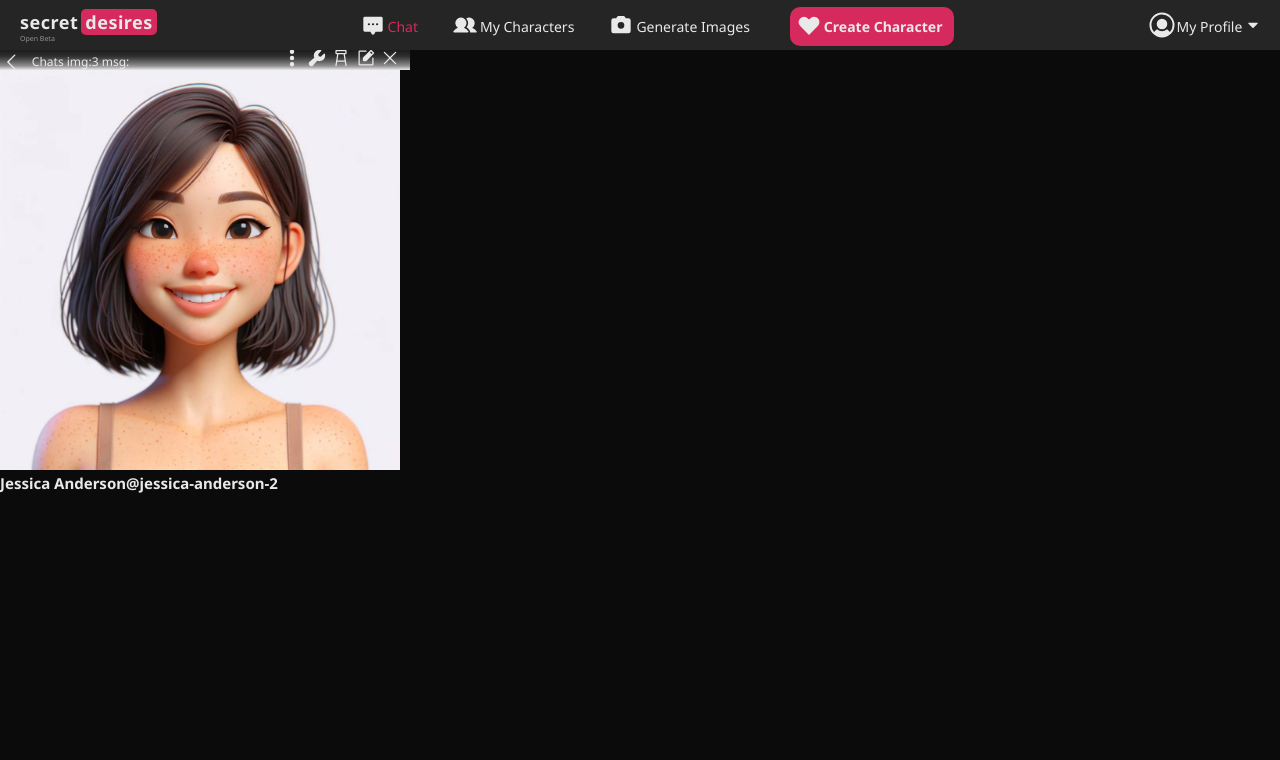
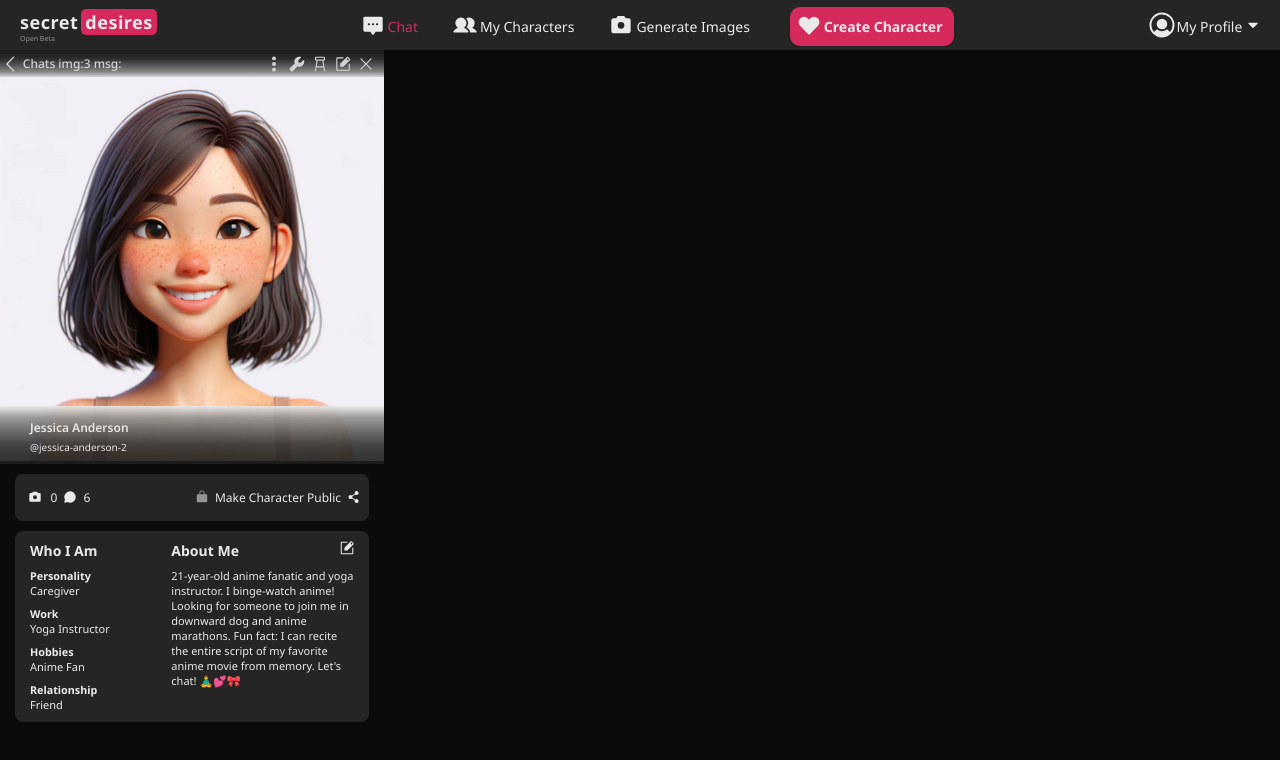
Before and after one commit to Shruti-Gupta-30/Ai-chat-greenbrands-Task, a React (Create React App) app: page /chats in a window 1280 px wide. Shown: the top 760 px of the page. Built offline with nearby package versions, Linux system fonts and the light colour scheme.

Commit message:
Character section almost responsive

```diff
--- /dev/null
+++ b/src/components/ProfileActionsBar/ProfileActionsBar.css
@@ -0,0 +1,26 @@
+.actionsBar {
+	margin: 1rem 1.5rem;
+	display: flex;
+	justify-content: space-between;
+	align-items: center;
+	background-color: var(--gray-1);
+	padding: 1rem;
+	border-radius: 8px;
+}
+.actions {
+	padding: 0.5rem;
+}
+.actions .icon,
+.share .icon {
+	scale: 1.4;
+}
+.icon.gray {
+	color: var(--gray-2);
+}
+.actionInfo {
+	font-size: 1.2rem;
+	text-align: center;
+	padding-inline: 0.8rem;
+}
+.share {
+}
--- /dev/null
+++ b/src/components/ProfileActionsBar/ProfileActionsBar.jsx
@@ -0,0 +1,27 @@
+import "./ProfileActionsBar.css";
+import {
+	Camera,
+	ChatCircle,
+	LockSimple,
+	ShareNetwork,
+} from "@phosphor-icons/react";
+
+function ProfileActionsBar() {
+	return (
+		<div className="actionsBar">
+			<div className="actions">
+				<Camera className="icon" weight="fill" />{" "}
+				<span className="actionInfo">0</span>
+				<ChatCircle className="icon" weight="fill" />
+				<span className="actionInfo">6</span>
+			</div>
+			<div className="share">
+				<LockSimple className="icon gray" weight="fill" />
+				<span className="actionInfo">Make Character Public</span>
+				<ShareNetwork className="icon" weight="fill" />
+			</div>
+		</div>
+	);
+}
+
+export default ProfileActionsBar;
--- a/src/components/ProfileInfo/ProfileInfo.jsx
+++ b/src/components/ProfileInfo/ProfileInfo.jsx
@@ -1,7 +1,59 @@
 import "./profileInfo.css";
+import { NotePencil } from "@phosphor-icons/react";
 
-function ProfileInfo() {
-	return <div></div>;
+function ProfileInfo({ profileData }) {
+	return (
+		<div className="profileInfoCard">
+			<div className="whoIam">
+				<h4 className="sectionHeading">Who I Am</h4>
+				<div
+					className="trait
+                "
+				>
+					<h5>
+						{" "}
+						Personality{" "}
+						<span className="traitInfo">{profileData.personality}</span>
+					</h5>
+				</div>
+				<div
+					className="trait
+                "
+				>
+					<h5>
+						{" "}
+						Work <span className="traitInfo">{profileData.work}</span>
+					</h5>
+				</div>
+				<div
+					className="trait
+                "
+				>
+					<h5>
+						{" "}
+						Hobbies <span className="traitInfo">{profileData.hobbies}</span>
+					</h5>
+				</div>
+				<div
+					className="trait
+                "
+				>
+					<h5>
+						{" "}
+						Relationship{" "}
+						<span className="traitInfo">{profileData.relationship}</span>
+					</h5>
+				</div>
+			</div>
+			<div className="about">
+				<h4 className="sectionHeading">
+					{" "}
+					About Me <NotePencil className="icon" weight="fill" />
+				</h4>
+				<p className="aboutInfo">{profileData.about}</p>
+			</div>
+		</div>
+	);
 }
 
 export default ProfileInfo;
--- a/src/components/ProfileInfo/profileInfo.css
+++ b/src/components/ProfileInfo/profileInfo.css
@@ -0,0 +1,37 @@
+.profileInfoCard {
+	background-color: var(--gray-1);
+	padding: 1rem 1.5rem;
+	border-radius: 8px;
+	margin: 1rem 1.5rem;
+	display: grid;
+	grid-template-columns: 1fr 2fr;
+	gap: 5rem;
+}
+.whoIam {
+}
+.sectionHeading {
+	font-size: 1.4rem;
+	display: flex;
+	justify-content: space-between;
+}
+.trait {
+	padding-block-start: 0.8rem;
+	font-size: 1.3rem;
+}
+.traitInfo {
+	display: block;
+	text-transform: capitalize;
+	font-weight: 400;
+	font-size: 1.1rem;
+}
+.about {
+}
+.about .sectionHeading .icon {
+	scale: 1.2;
+}
+.aboutInfo {
+	padding-block-start: 0.8rem;
+	font-size: 1.1rem;
+
+	font-weight: 400;
+}
--- a/src/components/ProfileSettingsBar/profileSettingsBar.css
+++ b/src/components/ProfileSettingsBar/profileSettingsBar.css
@@ -1,23 +1,24 @@
 .profileNav {
-	width: 32vw;
+	width: var(--width-card);
 	display: grid;
 	grid-template-columns: repeat(3, 1fr);
-	padding-block-start: 0.3rem;
-	background: rgb(29, 29, 29);
+	padding-block: 0.5rem;
+	background: var(--white);
 	background: linear-gradient(
 		180deg,
-		rgba(29, 29, 29, 1) 0%,
-		rgba(37, 37, 37, 1) 18%,
-		rgba(51, 51, 51, 1) 34%,
-		rgba(102, 102, 102, 1) 60%,
-		rgba(146, 146, 146, 1) 80%,
-		rgba(233, 233, 233, 1) 100%
+		rgb(29, 29, 29) 0%,
+		rgb(37, 37, 37) 18%,
+		rgb(51, 51, 51) 34%,
+		rgb(102, 102, 102) 60%,
+		rgb(146, 146, 146) 80%,
+		rgb(233, 233, 233) 100%
 	);
+	opacity: 0.9;
 }
 .chatNotifs {
 	grid-column: 1;
 	display: flex;
-	justify-content: space-around;
+	justify-content: space-evenly;
 	align-items: center;
 }
 .chatNotifs .icon {
@@ -25,14 +26,20 @@
 }
 .chatNotifs h4 {
 	font-size: 1.2rem;
-	font-weight: 400;
+	font-weight: 500;
 }
 .profileSettings {
 	grid-column: 3;
 	display: flex;
 	justify-content: space-evenly;
+	align-items: center;
 }
 .icon {
-	scale: 2;
+	scale: 1.8;
 	color: var(--white);
 }
+@media only screen and (max-width: 998px) {
+	.profileNav {
+		max-width: 100vw;
+	}
+}
--- a/src/index.css
+++ b/src/index.css
@@ -24,9 +24,10 @@
 	--pink: #d62a5e;
 	--gray-1: #252525;
 	--gray-2: #929292;
+	--width-card: 30vw;
 }
 #root {
-	height: 100vh;
+	min-height: 100vh;
 	font-family: "Noto Sans", sans-serif;
 	background-color: var(--black);
 	color: var(--white);
@@ -42,8 +43,22 @@ li {
 	list-style: none;
 }
 /******************MEDIA QUERIES******************/
+/* 300-500, 600-900, 900-1100,>1200 */
 @media only screen and (max-width: 1080px) {
-	/* html {
-		font-size: 60%;
-	} */
+	:root {
+		--width-card: 35vw;
+	}
 }
+@media only screen and (max-width: 998px) {
+	:root {
+		--width-card: 38vw;
+		/* Make it horizontal */
+	}
+}
+@media only screen and (max-width: 780px) {
+}
+@media only screen and (max-width: 590px) {
+	:root {
+		--width-card: 100vw;
+	}
+}
--- a/src/layout/CharacterProfile/CharacterProfile.jsx
+++ b/src/layout/CharacterProfile/CharacterProfile.jsx
@@ -1,14 +1,17 @@
+import ProfileActionsBar from "../../components/ProfileActionsBar/ProfileActionsBar";
+import ProfileInfo from "../../components/ProfileInfo/ProfileInfo";
 import ProfileSettingsBar from "../../components/ProfileSettingsBar/ProfileSettingsBar";
 import "./characterProfile.css";
 
 function CharacterProfile({ profilesData }) {
+	console.log(profilesData);
 	return (
-		<div className="profileCard">
+		<div className="profileCards">
 			{profilesData &&
 				profilesData.map((profileData) => {
-					console.log(profileData);
 					return (
 						<div className="profileCard" key={profileData.id}>
+							<div className="cardPhoto">
 								<figure>
 									<ProfileSettingsBar />
 									<img
@@ -16,13 +19,22 @@ function CharacterProfile({ profilesData }) {
 										alt={profileData.description}
 										height={400}
 									/>
-								<figcaption className="name&id">
-									<h2>
-										{profileData.name}
-										<span>{profileData.id}</span>
-									</h2>
+									<figcaption className="nameId">
+										<span className="profileName">{profileData.name}</span>
+										<span
+											className="profileId"
+											style={{ display: "block", fontSize: ".8 rem" }}
+										>
+											{profileData.id}
+										</span>
 									</figcaption>
 								</figure>
+							</div>
+							<div className="cardInfo">
+								<ProfileActionsBar />
+
+								<ProfileInfo profileData={profileData} />
+							</div>
 						</div>
 					);
 				})}
--- a/src/layout/CharacterProfile/characterProfile.css
+++ b/src/layout/CharacterProfile/characterProfile.css
@@ -1,8 +1,58 @@
+.profileCards {
+}
 .profileCard {
-	max-width: 32vw;
-	position: relative;
+	max-width: var(--width-card);
 	overflow-x: hidden;
 }
-.img {
-	width: 32vw;
+figure {
+	position: relative;
 }
+figure img {
+	width: 100%;
+	height: auto;
+	aspect-ratio: auto 3/4;
+}
+
+figcaption {
+	width: var(--width-card);
+	position: absolute;
+	bottom: 0;
+	background: var(--white);
+	background: linear-gradient(
+		0deg,
+		rgba(29, 29, 29, 1) 0%,
+		rgba(37, 37, 37, 1) 18%,
+		rgba(51, 51, 51, 1) 34%,
+		rgba(102, 102, 102, 1) 60%,
+		rgba(146, 146, 146, 1) 80%,
+		rgba(233, 233, 233, 1) 100%
+	);
+	padding: 1rem 3rem;
+	opacity: 0.9;
+	text-align: left;
+}
+.profileName {
+	font-size: 1.2rem;
+	font-weight: 600;
+	line-height: 2;
+}
+
+/******************MEDIA QUERIES******************/
+/* 300-500, 600-900, 900-1100,>1200 */
+@media only screen and (max-width: 1080px) {
+}
+@media only screen and (max-width: 998px) {
+	.profileCard {
+		display: flex;
+		max-width: 100vw;
+		flex-direction: row;
+		align-items: center;
+	}
+}
+@media only screen and (max-width: 780px) {
+}
+@media only screen and (max-width: 590px) {
+	:root {
+		--width-card: 100vw;
+	}
+}
--- a/src/pages/Chats/Chats.jsx
+++ b/src/pages/Chats/Chats.jsx
@@ -5,9 +5,7 @@ import profilesData from "../../data/ProfileData/profileData.json";
 function Chats() {
 	return (
 		<div>
-			<aside>
-				<CharacterProfile profilesData={profilesData} />
-			</aside>
+			<CharacterProfile profilesData={profilesData} />
 		</div>
 	);
 }
```
Lines whose indentation alone changed are shown as unchanged.
